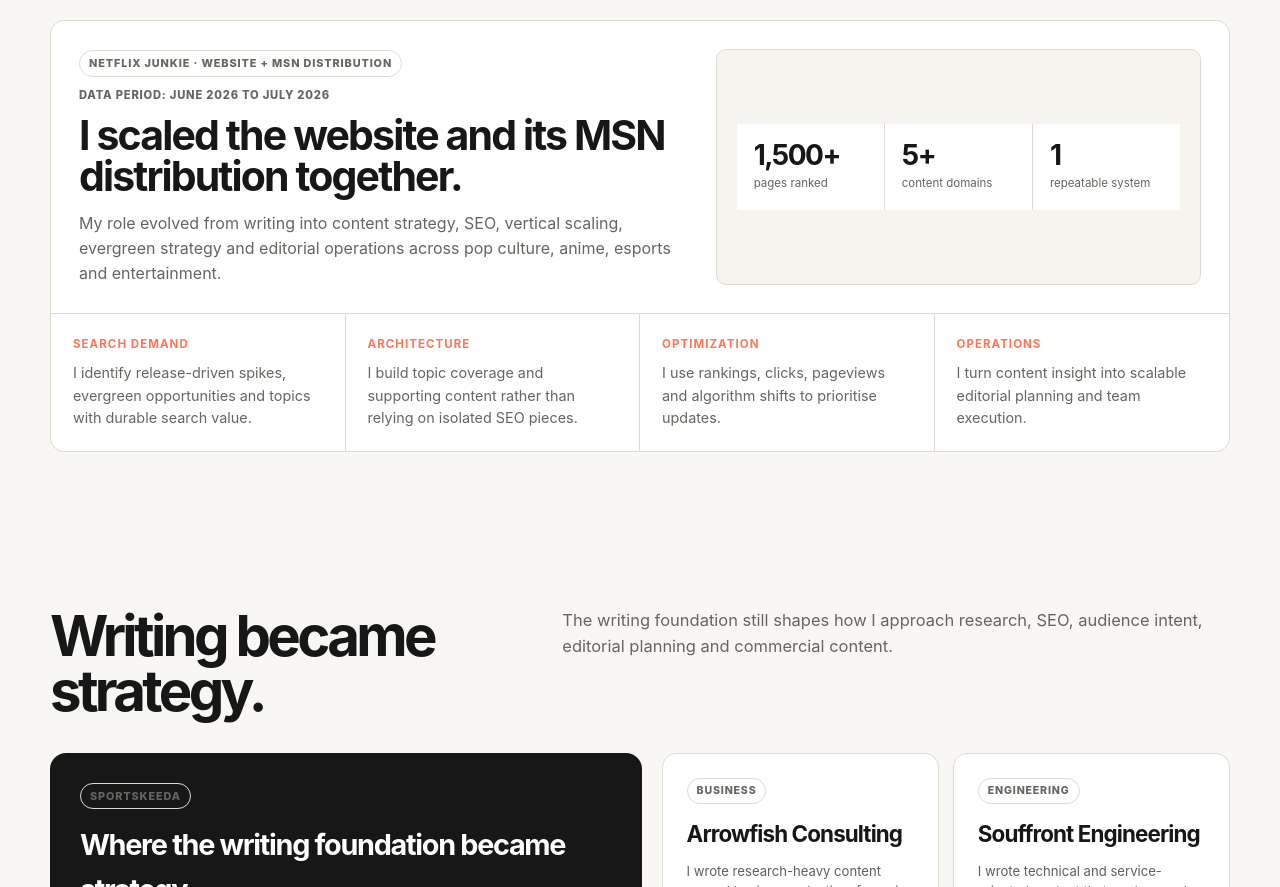
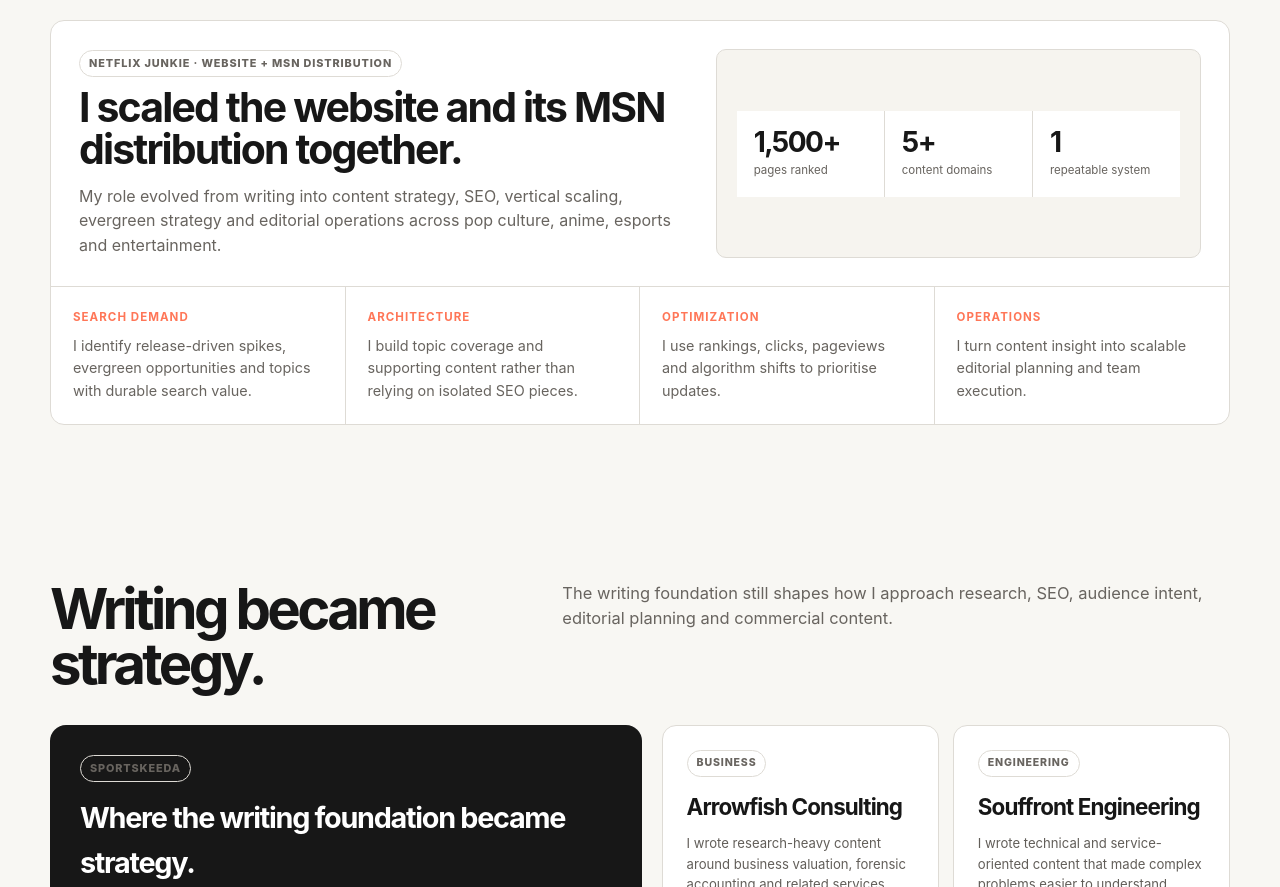
Before and after one commit to sainajay24-ai/sainajay24-ai.github.io, a plain HTML site: page index.html in a window 1280 px wide. Shown: the part 4730-5617 px from the top of the page. Drawn offline with Linux system fonts and the light colour scheme.

Commit message:
Update index.html

```diff
--- a/index.html
+++ b/index.html
@@ -507,7 +507,6 @@ footer{padding:24px 0;color:var(--muted);font-size:.85rem}.footerinner{width:min
 
 <div class="case-top">
 <div><span class="tag">Netflix Junkie · Website + MSN distribution</span>
-<div class="period">Data period: June 2026 to July 2026</div>
 <h3>I scaled the website and its MSN distribution together.</h3><p>My role evolved from writing into content strategy, SEO, vertical scaling, evergreen strategy and editorial operations across pop culture, anime, esports and entertainment.</p></div>
 
 
```
